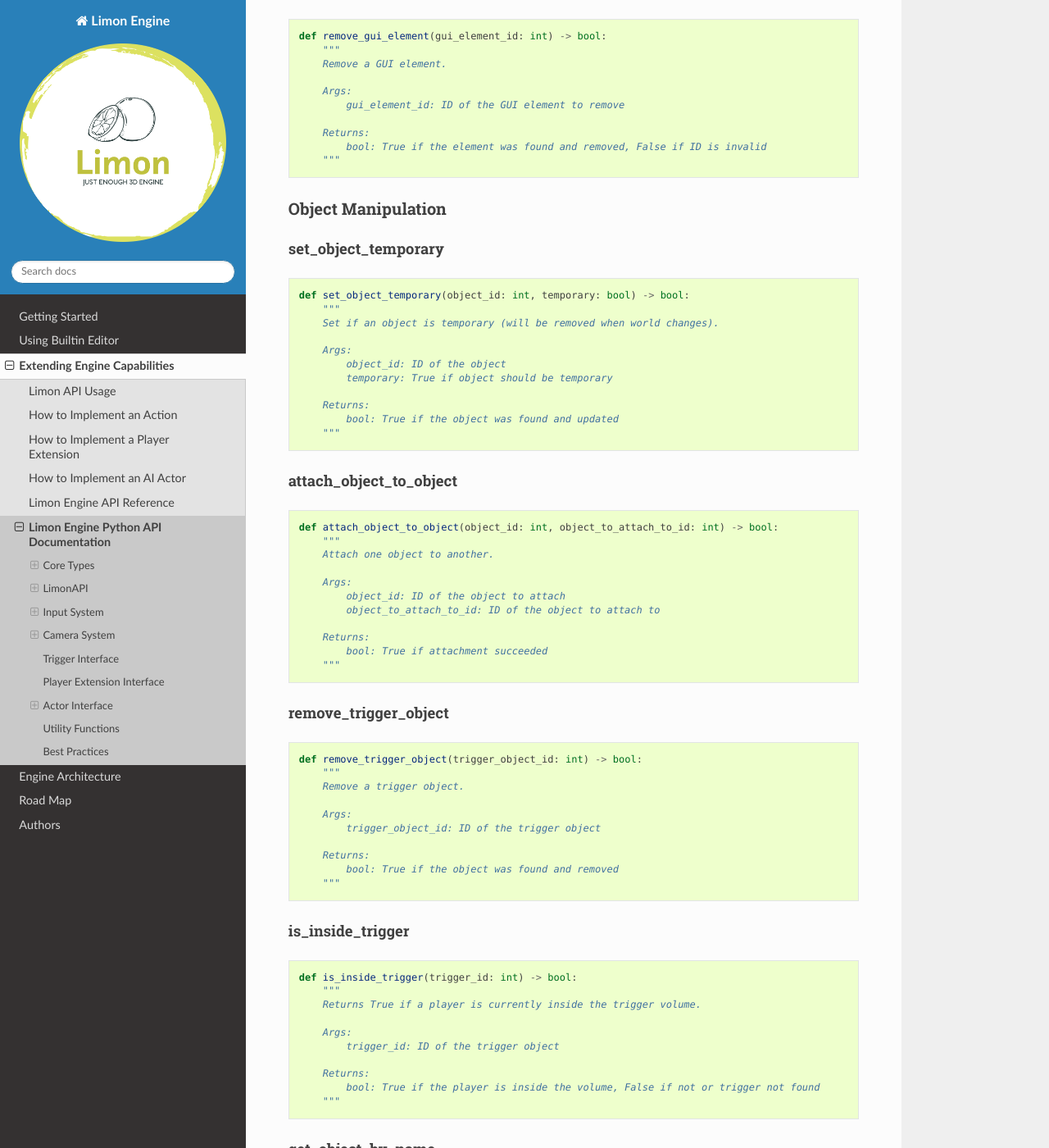
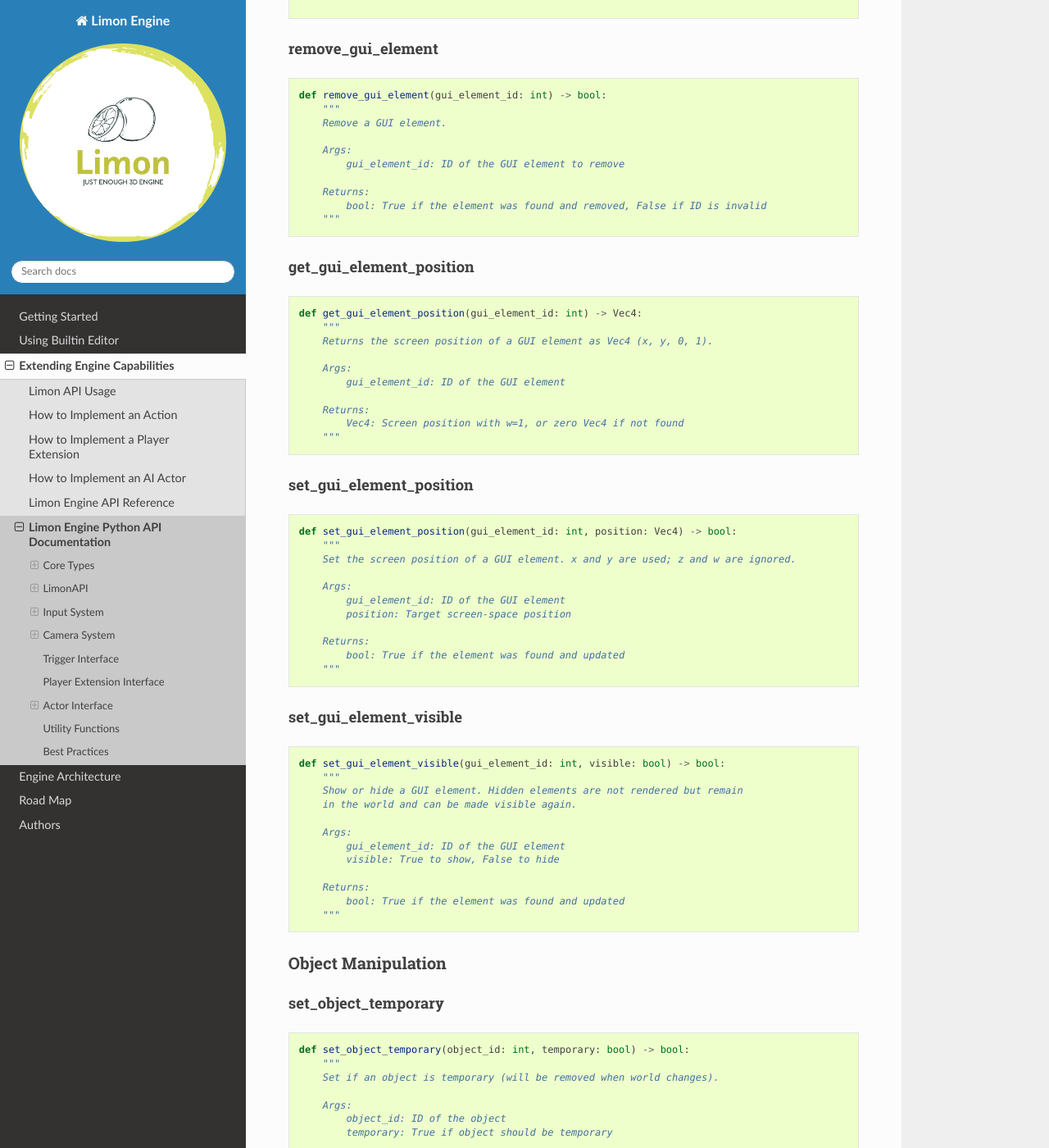
Before and after one commit to enginmanap/limonEngine-docs, a Sphinx documentation site: the page built from docs/ExtendingByAPI/pythonApi.rst, in a window 1280 px wide and 1400 px high, scrolled down 6552 px. Shown: the whole window at 82% size. Built offline with Sphinx 7.4.7 and the Read the Docs theme 3.1.0, drawn with Linux system fonts in a browser that asks for light colours; pages that are not in the unit, such as notebooks, are missing from menus; some of the changed text lies outside the part shown.

Commit message:
Expose GUI position, visibility, and remaining query methods
  - getGuiElementPosition
  - setGuiElementPosition
  - setGuiElementVisible
  - getModelAnimationProgress
  - listModelAnimations
  - getLightPosition
  - getLightColor
  - setLightTranslate
  - getObjectByName
  - getObjectParent
  - isObjectPhysicsConnected

```diff
--- a/docs/ExtendingByAPI/pythonApi.rst
+++ b/docs/ExtendingByAPI/pythonApi.rst
@@ -264,6 +264,57 @@ remove_gui_element
 
         Returns:
             bool: True if the element was found and removed, False if ID is invalid
+        """
+
+get_gui_element_position
+^^^^^^^^^^^^^^^^^^^^^^^^
+
+.. code-block:: python
+
+    def get_gui_element_position(gui_element_id: int) -> Vec4:
+        """
+        Returns the screen position of a GUI element as Vec4 (x, y, 0, 1).
+
+        Args:
+            gui_element_id: ID of the GUI element
+
+        Returns:
+            Vec4: Screen position with w=1, or zero Vec4 if not found
+        """
+
+set_gui_element_position
+^^^^^^^^^^^^^^^^^^^^^^^^
+
+.. code-block:: python
+
+    def set_gui_element_position(gui_element_id: int, position: Vec4) -> bool:
+        """
+        Set the screen position of a GUI element. x and y are used; z and w are ignored.
+
+        Args:
+            gui_element_id: ID of the GUI element
+            position: Target screen-space position
+
+        Returns:
+            bool: True if the element was found and updated
+        """
+
+set_gui_element_visible
+^^^^^^^^^^^^^^^^^^^^^^^
+
+.. code-block:: python
+
+    def set_gui_element_visible(gui_element_id: int, visible: bool) -> bool:
+        """
+        Show or hide a GUI element. Hidden elements are not rendered but remain
+        in the world and can be made visible again.
+
+        Args:
+            gui_element_id: ID of the GUI element
+            visible: True to show, False to hide
+
+        Returns:
+            bool: True if the element was found and updated
         """
 
 Object Manipulation
```
Also changed, not shown: docs/ExtendingByAPI/APIReference.rst (+41 -0 lines).
